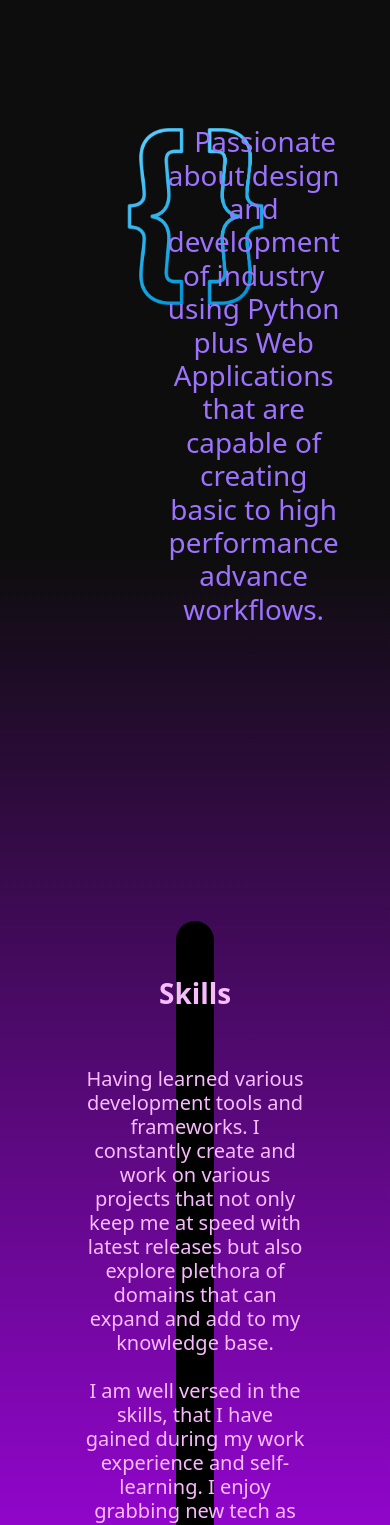
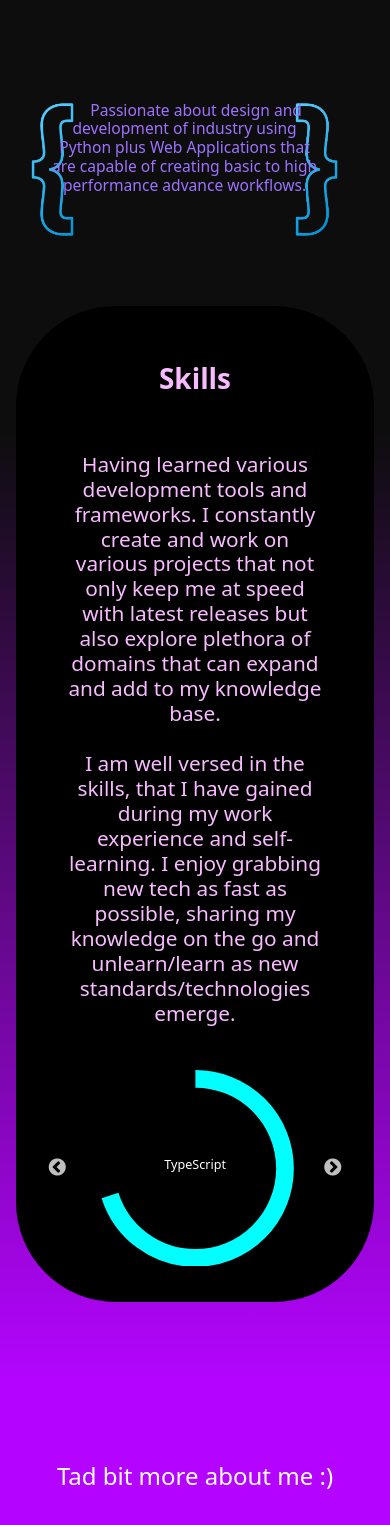
Before and after one commit to Yodawgz0/yodawgz0.github.io, a React (Create React App) app: page / in a window 390 px wide. Shown: the part 375-1900 px from the top of the page. Built offline with nearby package versions, Linux system fonts and the light colour scheme.

Commit message:
mobile skills page

```diff
--- a/src/Styles/SkillsPageStyles.scss
+++ b/src/Styles/SkillsPageStyles.scss
@@ -91,3 +91,42 @@
     }
   }
 }
+
+@media screen and (min-width: 0px) and (max-width: 720px) {
+  .IntroText {
+    font-size: 4vw;
+    margin-top: 1em;
+    margin-left: 3.6em;
+    margin-right: 2.5em;
+  }
+  .skillsMainPanel {
+    margin-left: -2em;
+    margin-right: -2em;
+
+    .skillsMain {
+      .skillsTextBig {
+        padding: 0px !important;
+        font-size: 1.3em;
+      }
+    }
+  }
+  .skillSlider {
+    width: 75%;
+    padding: 2ch;
+    font-size: x-small;
+    .skillSliderBarMain {
+      padding: 10%;
+      color: white;
+    }
+  }
+  blockquote {
+    padding-left: 10px;
+    margin: -1em -1em 0em -4em;
+    margin-bottom: 5ch;
+    background-size: 15ch;
+  }
+  blockquote span {
+    background-position-x: 112%;
+    background-size: 15ch;
+  }
+}
```
